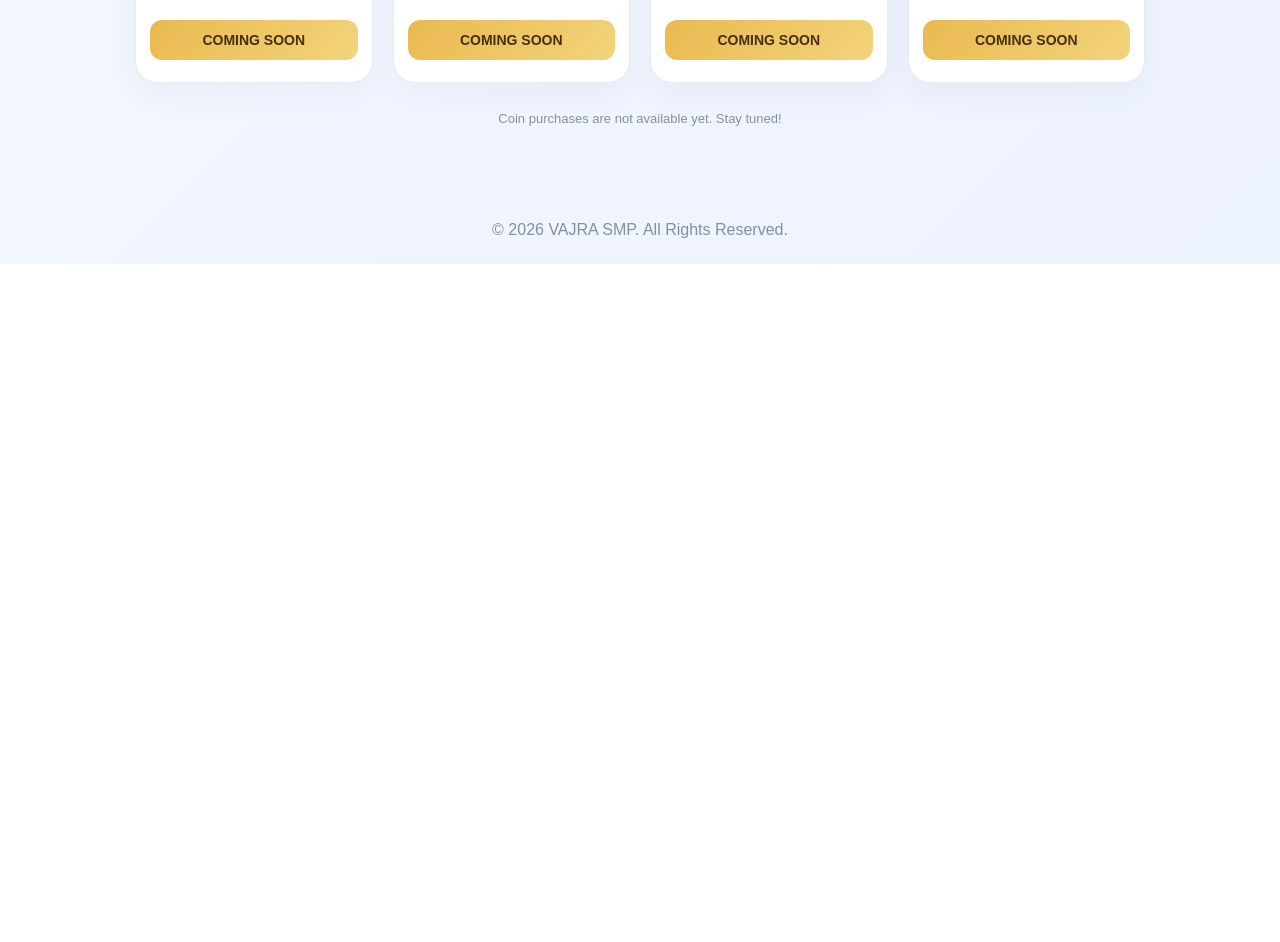
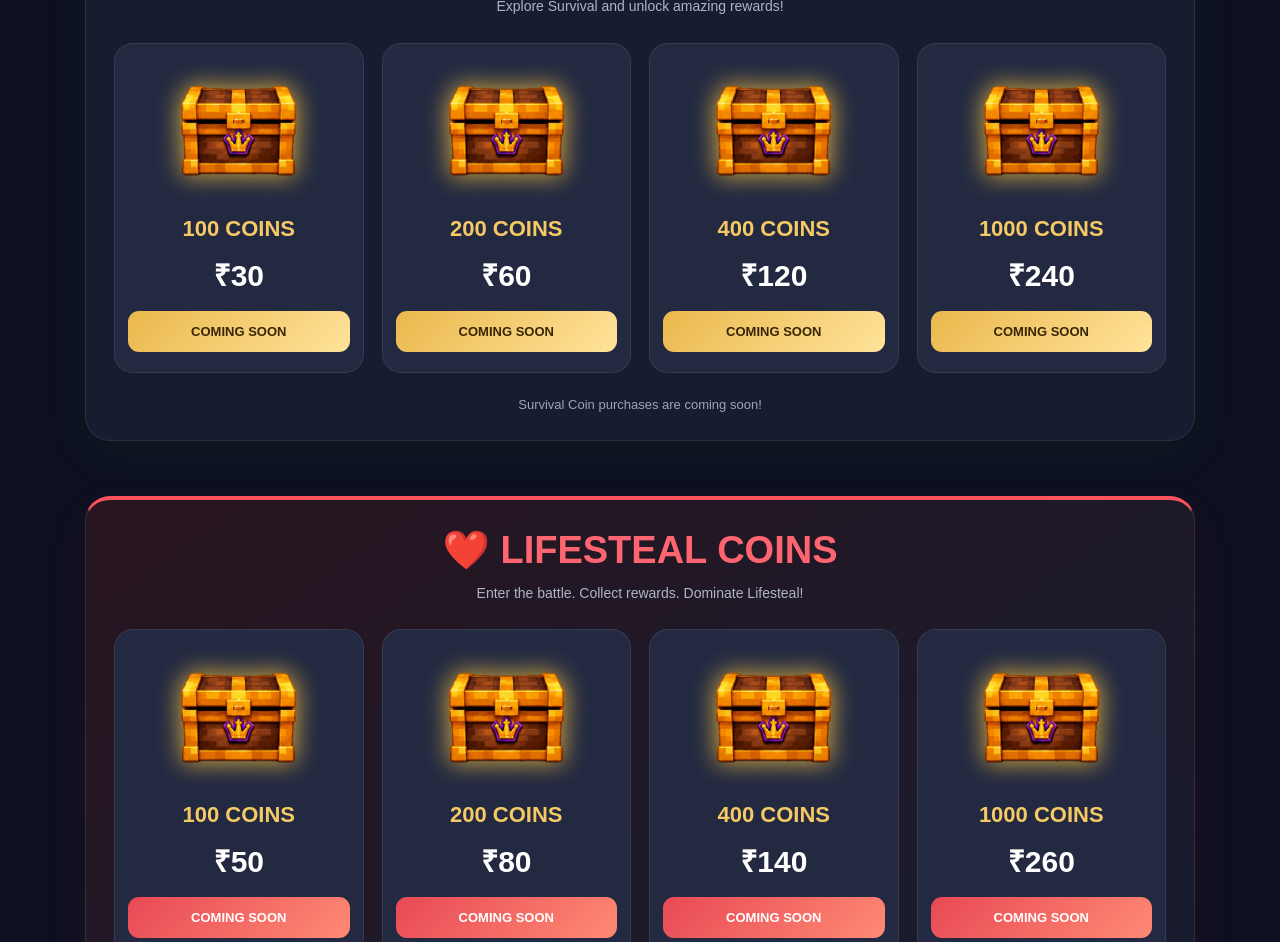
Before and after one commit to Bhadoriya0024/Vajra-smp-website, a plain HTML site: page coinstore/index.html in a window 1280 px wide. Shown: the part 575-1517 px from the top of the page. Before the commit the page ends 839 px from the top, so only its background shows below. Drawn offline with Linux system fonts and the light colour scheme.

Commit message:
Update index.html

```diff
--- a/coinstore/index.html
+++ b/coinstore/index.html
@@ -1,131 +1,187 @@
-
 
 <!DOCTYPE html>
 <html lang="en">
 <head>
 <meta charset="UTF-8">
 <meta name="viewport" content="width=device-width, initial-scale=1.0">
-<title>VAJRA SMP | Premium Coin Store</title>
+<title>VAJRA SMP | Official Coin Store</title>
 
 <style>
 *{box-sizing:border-box;margin:0;padding:0}
 
 body{
 font-family:Arial,sans-serif;
-background:linear-gradient(135deg,#f5f8ff,#edf2ff);
-color:#18243a;
-min-height:100vh
+background:#0d1020;
+color:white;
+min-height:100vh;
 }
 
 header{
-padding:20px 7%;
+padding:14px 7%;
 display:flex;
 justify-content:space-between;
 align-items:center;
-background:white;
-box-shadow:0 4px 20px #15264a12
+background:#11162a;
+border-bottom:1px solid #ffffff18;
 }
 
-.logo{font-size:23px;font-weight:900;letter-spacing:1px}
+.logo{font-size:21px;font-weight:900;letter-spacing:2px}
+nav a{color:white;text-decoration:none;margin-left:22px;font-weight:bold;font-size:13px}
 
-nav a{
-text-decoration:none;
-color:#34445e;
-font-weight:bold;
-margin-left:20px
+.hero{
+text-align:center;
+padding:45px 20px 55px;
+background:radial-gradient(ellipse at top,#47317a,#17172f 60%,#0d1020);
 }
 
-.hero{text-align:center;padding:45px 20px 25px}
-
-.tag{
-display:inline-block;
-background:#fff2cf;
-color:#a36b00;
-padding:8px 15px;
-border-radius:30px;
-font-size:12px;
-font-weight:bold
+.server-logo{
+width:190px;
+height:150px;
+object-fit:contain;
+filter:drop-shadow(0 0 25px #9b73ff);
 }
 
-h1{font-size:clamp(30px,5vw,48px);margin:18px 0 10px}
+.hero h1{
+font-size:clamp(32px,6vw,55px);
+font-weight:1000;
+margin:12px 0;
+letter-spacing:2px;
+}
 
-.hero p{color:#65738a;line-height:1.7}
+.hero h1 span{color:#f6c65b}
+.hero p{color:#c2c4d8;line-height:1.7}
 
-.container{max-width:1050px;margin:auto;padding:25px 20px 70px}
+.container{max-width:1150px;margin:auto;padding:35px 20px 70px}
+
+.section{
+margin-bottom:55px;
+padding:28px;
+border-radius:25px;
+background:#171c30;
+border:1px solid #ffffff16;
+}
+
+.survival{
+border-top:4px solid #43d68a;
+box-shadow:0 15px 45px #1a9c4b12;
+}
+
+.lifesteal{
+border-top:4px solid #ff535e;
+background:linear-gradient(145deg,#28151f,#171c30);
+box-shadow:0 15px 45px #ff263012;
+}
+
+.section-heading{text-align:center;margin-bottom:25px}
+
+.section-heading h2{
+font-size:clamp(26px,4vw,38px);
+margin-bottom:10px;
+}
+
+.survival h2{color:#54e39a}
+.lifesteal h2{color:#ff6570}
+
+.section-heading p{color:#aeb5c9;font-size:14px;line-height:1.6}
 
 .grid{
 display:grid;
 grid-template-columns:repeat(4,1fr);
-gap:20px
+gap:18px;
 }
 
 .card{
-background:white;
-border:1px solid #e5eaf3;
-border-radius:22px;
-padding:22px 14px;
+background:#222941;
+border:1px solid #ffffff16;
+border-radius:19px;
+padding:20px 13px;
 text-align:center;
-box-shadow:0 12px 30px #23385b0c;
-transition:.25s
+transition:.3s;
 }
 
-.card:hover{
-transform:translateY(-7px);
-box-shadow:0 18px 35px #23385b20
-}
+.card:hover{transform:translateY(-8px);border-color:#f4c75d}
 
 .chest{
-height:145px;
+height:140px;
 display:flex;
 align-items:center;
 justify-content:center;
-overflow:hidden
 }
 
 .chest img{
 width:100%;
-height:140px;
+height:135px;
 object-fit:contain;
-filter:drop-shadow(0 0 12px #eab83c);
-animation:floatChest 3s ease-in-out infinite
+filter:drop-shadow(0 0 13px #e8b83f);
+animation:float 3s ease-in-out infinite;
 }
 
-@keyframes floatChest{
+@keyframes float{
 0%,100%{transform:translateY(0)}
-50%{transform:translateY(-9px)}
+50%{transform:translateY(-8px)}
 }
 
-.coins{
+.coin-count{
 font-size:22px;
 font-weight:900;
-margin:10px 0;
-color:#bd8215
+margin:12px 0;
+color:#f5ca65;
 }
 
-.price{font-size:27px;font-weight:900;margin:8px 0 15px}
+.price{
+font-size:30px;
+font-weight:900;
+margin:8px 0 16px;
+}
 
 .buy{
-display:block;
 width:100%;
-padding:12px;
+padding:13px;
 border:0;
-border-radius:12px;
-background:linear-gradient(135deg,#e9b94f,#f3d47c);
-color:#49300a;
+border-radius:11px;
+background:linear-gradient(135deg,#eab84c,#ffe39a);
+color:#392606;
 font-weight:900;
-font-size:14px
+font-size:13px;
+cursor:not-allowed;
 }
 
-.note{text-align:center;color:#8490a3;font-size:13px;margin-top:28px}
+.lifesteal .buy{
+background:linear-gradient(135deg,#e84955,#ff8a74);
+color:white;
+}
 
-footer{text-align:center;padding:25px;color:#8290a4}
+.lifesteal .card:hover{border-color:#ff6570}
 
-@media(max-width:750px){
+.note{
+text-align:center;
+color:#9ba5bd;
+font-size:13px;
+margin-top:24px;
+}
+
+footer{
+text-align:center;
+padding:25px;
+background:#11162a;
+color:#8992aa;
+font-size:13px;
+}
+
+@media(max-width:850px){
 .grid{grid-template-columns:repeat(2,1fr)}
 }
 
-@media(max-width:380px){
-.grid{grid-template-columns:1fr}
+@media(max-width:480px){
+header{padding:15px 5%}
+nav a{margin-left:12px;font-size:11px}
+.section{padding:18px 12px}
+.grid{gap:12px}
+.card{padding:15px 9px}
+.chest{height:115px}
+.chest img{height:110px}
+.coin-count{font-size:18px}
+.price{font-size:25px}
 }
 </style>
 </head>
@@ -141,57 +197,125 @@ footer{text-align:center;padding:25px;color:#8290a4}
 </header>
 
 <section class="hero">
-<span class="tag">✦ OFFICIAL COIN SHOP</span>
-<h1>Premium Coin Store</h1>
-<p>Unlock more possibilities with VAJRA Coins.<br>
-Choose your treasure chest below!</p>
+<img class="server-logo"
+src="../assets/vajra-logo.png"
+alt="VAJRA SMP Logo">
+
+<h1>OFFICIAL <span>COIN STORE</span></h1>
+<p>Choose your world. Unlock your rewards.<br>
+Welcome to the VAJRA SMP Premium Store.</p>
 </section>
 
 <main class="container">
+
+<!-- SURVIVAL STORE -->
+
+<section class="section survival">
+
+<div class="section-heading">
+<h2>🌿 SURVIVAL COINS</h2>
+<p>Explore Survival and unlock amazing rewards!</p>
+</div>
+
 <div class="grid">
 
 <div class="card">
 <div class="chest">
-<img src="../assets/a_clean_transparent_background_illustration_sheet.png" alt="VAJRA Treasure Chest">
+<img src="../assets/a_clean_transparent_background_illustration_sheet.png" alt="Treasure Chest">
 </div>
-<div class="coins">100 COINS</div>
+<div class="coin-count">100 COINS</div>
 <div class="price">₹30</div>
 <button class="buy">COMING SOON</button>
 </div>
 
 <div class="card">
 <div class="chest">
-<img src="../assets/a_clean_transparent_background_illustration_sheet.png" alt="VAJRA Treasure Chest">
+<img src="../assets/a_clean_transparent_background_illustration_sheet.png" alt="Treasure Chest">
 </div>
-<div class="coins">200 COINS</div>
+<div class="coin-count">200 COINS</div>
 <div class="price">₹60</div>
 <button class="buy">COMING SOON</button>
 </div>
 
 <div class="card">
 <div class="chest">
-<img src="../assets/a_clean_transparent_background_illustration_sheet.png" alt="VAJRA Treasure Chest">
+<img src="../assets/a_clean_transparent_background_illustration_sheet.png" alt="Treasure Chest">
 </div>
-<div class="coins">400 COINS</div>
+<div class="coin-count">400 COINS</div>
 <div class="price">₹120</div>
 <button class="buy">COMING SOON</button>
 </div>
 
 <div class="card">
 <div class="chest">
-<img src="../assets/a_clean_transparent_background_illustration_sheet.png" alt="VAJRA Treasure Chest">
+<img src="../assets/a_clean_transparent_background_illustration_sheet.png" alt="Treasure Chest">
 </div>
-<div class="coins">1000 COINS</div>
+<div class="coin-count">1000 COINS</div>
 <div class="price">₹240</div>
 <button class="buy">COMING SOON</button>
 </div>
 
 </div>
+<p class="note">Survival Coin purchases are coming soon!</p>
+</section>
 
-<p class="note">Coin purchases are not available yet. Stay tuned!</p>
+
+<!-- LIFESTEAL STORE -->
+
+<section class="section lifesteal">
+
+<div class="section-heading">
+<h2>❤️ LIFESTEAL COINS</h2>
+<p>Enter the battle. Collect rewards. Dominate Lifesteal!</p>
+</div>
+
+<div class="grid">
+
+<div class="card">
+<div class="chest">
+<img src="../assets/a_clean_transparent_background_illustration_sheet.png" alt="Lifesteal Treasure Chest">
+</div>
+<div class="coin-count">100 COINS</div>
+<div class="price">₹50</div>
+<button class="buy">COMING SOON</button>
+</div>
+
+<div class="card">
+<div class="chest">
+<img src="../assets/a_clean_transparent_background_illustration_sheet.png" alt="Lifesteal Treasure Chest">
+</div>
+<div class="coin-count">200 COINS</div>
+<div class="price">₹80</div>
+<button class="buy">COMING SOON</button>
+</div>
+
+<div class="card">
+<div class="chest">
+<img src="../assets/a_clean_transparent_background_illustration_sheet.png" alt="Lifesteal Treasure Chest">
+</div>
+<div class="coin-count">400 COINS</div>
+<div class="price">₹140</div>
+<button class="buy">COMING SOON</button>
+</div>
+
+<div class="card">
+<div class="chest">
+<img src="../assets/a_clean_transparent_background_illustration_sheet.png" alt="Lifesteal Treasure Chest">
+</div>
+<div class="coin-count">1000 COINS</div>
+<div class="price">₹260</div>
+<button class="buy">COMING SOON</button>
+</div>
+
+</div>
+<p class="note">Lifesteal Coin purchases are coming soon!</p>
+</section>
+
 </main>
 
-<footer>© 2026 VAJRA SMP. All Rights Reserved.</footer>
+<footer>
+© 2026 VAJRA SMP. All Rights Reserved.
+</footer>
 
 </body>
 </html>
```
